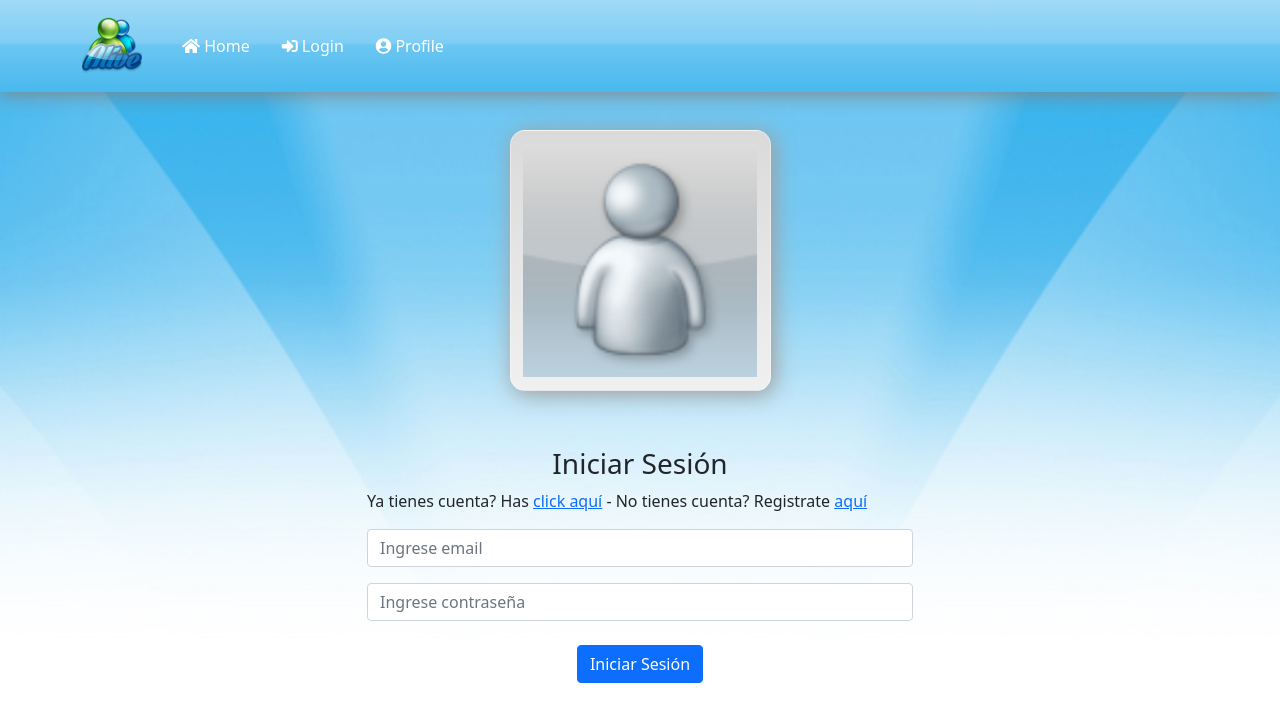
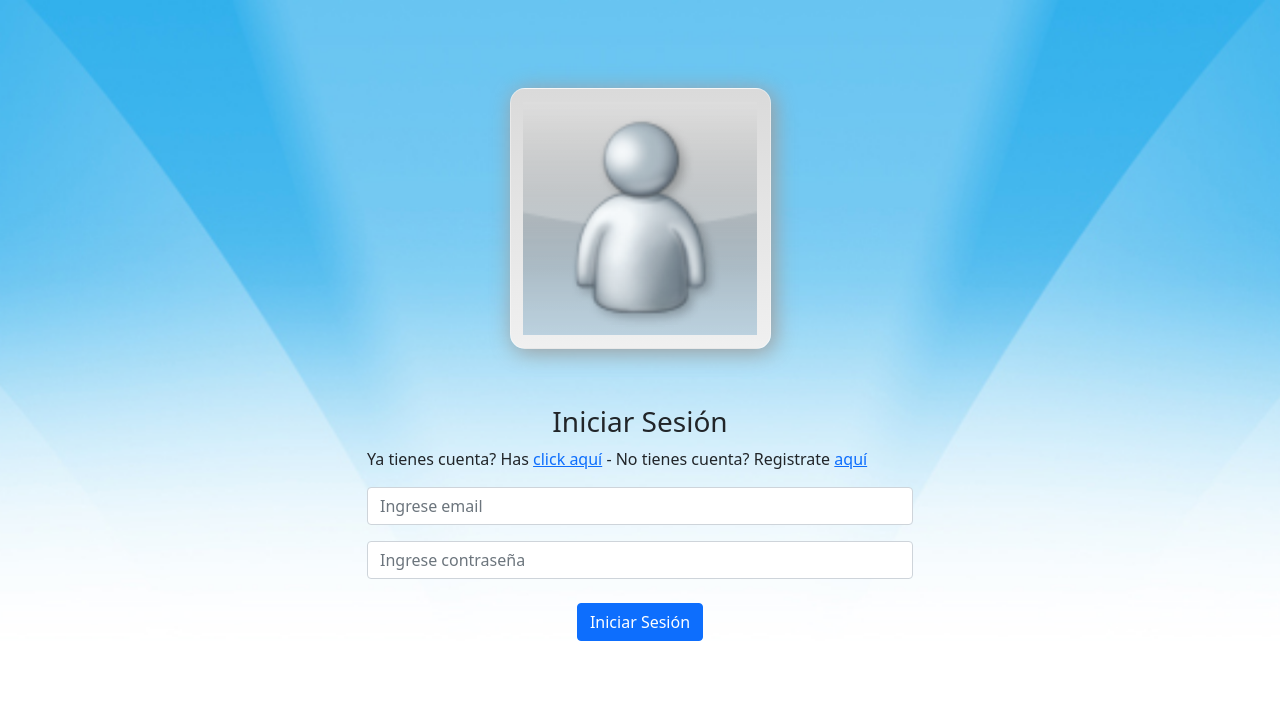
Before and after one commit to alexglzrys/angular-messenger, an Angular app: page /login in a window 1280 px wide. Shown: the top 722 px of the page. Built offline with nearby package versions, Linux system fonts and the light colour scheme.

Commit message:
condicionar menú

```diff
--- a/src/app/app.component.html
+++ b/src/app/app.component.html
@@ -1,5 +1,5 @@
-<!-- Menú -->
-<app-menu></app-menu>
+<!-- Mostrar siempre y cuando la ruta actual no sea /login -->
+<app-menu *ngIf="router.url !== '/login'"></app-menu>
 
 <!-- Salida componentes enlazados al router -->
 <router-outlet></router-outlet>
--- a/src/app/app.component.ts
+++ b/src/app/app.component.ts
@@ -1,4 +1,5 @@
 import { Component } from '@angular/core';
+import { Router } from '@angular/router';
 
 @Component({
   selector: 'app-root',
@@ -7,4 +8,7 @@ import { Component } from '@angular/core';
 })
 export class AppComponent {
   title = 'angular-messenger';
+
+  // Inyectar el router de forma publica para condicionar el menú principal
+  constructor(public router: Router) { }
 }
--- a/src/app/components/login/login.component.scss
+++ b/src/app/components/login/login.component.scss
@@ -4,7 +4,7 @@
   background-repeat: no-repeat;
   background-position: center center;
   background-attachment: fixed;
-  margin-top: 90px;
+  padding-top: 3rem;
   min-height: calc(100vh - 90px);
   &__avatar {
     display: block;
```
